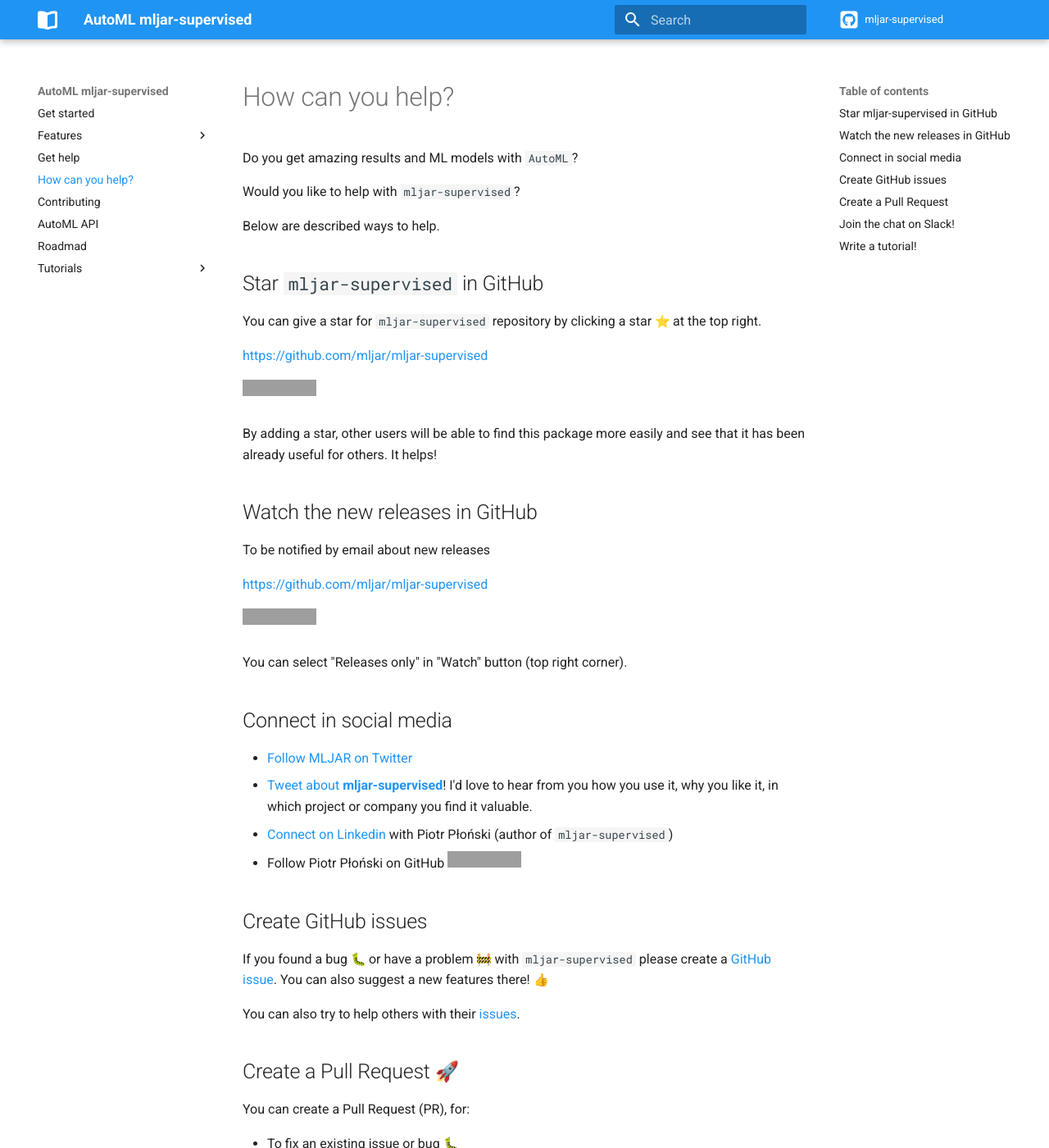
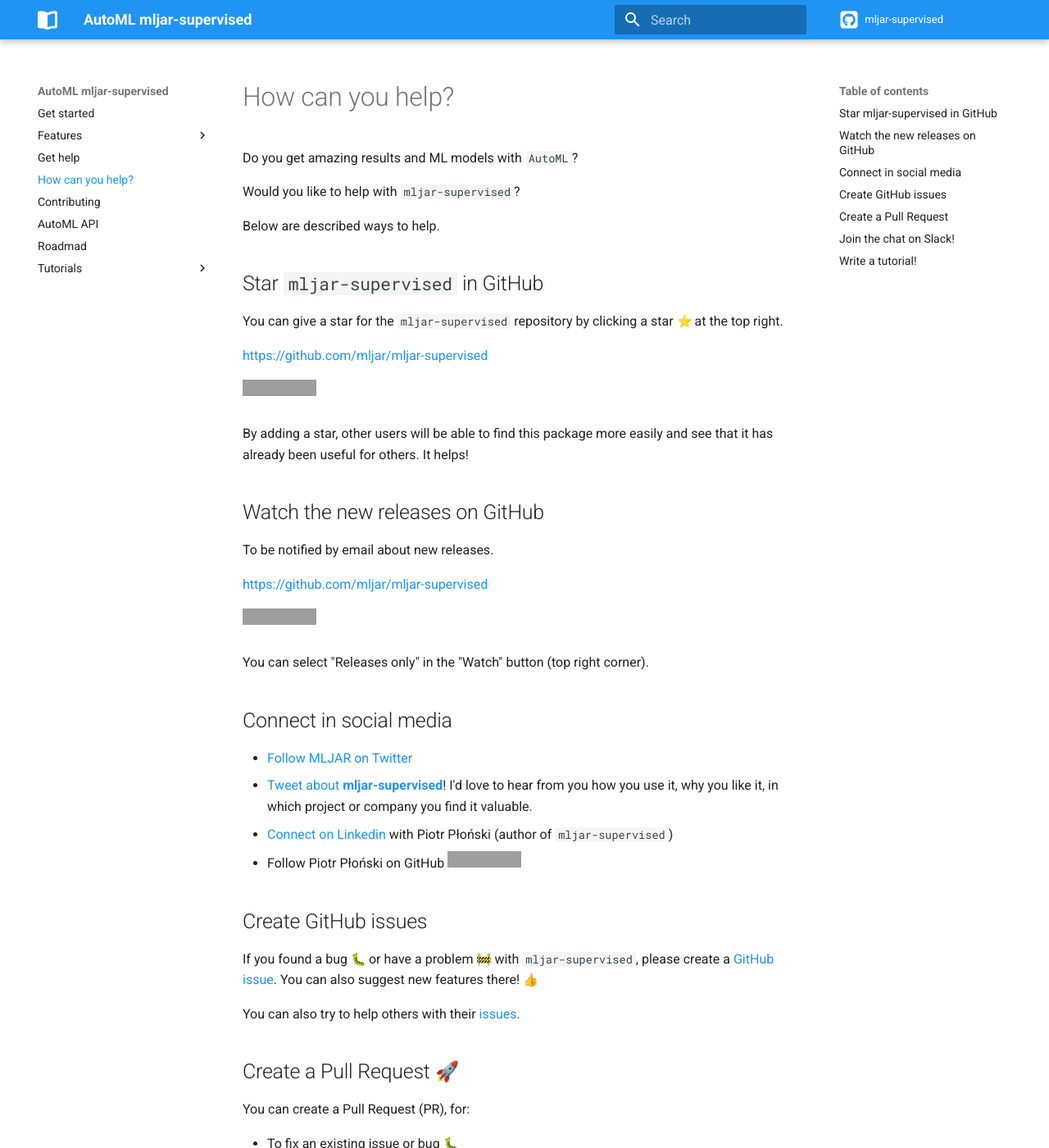
Before and after one commit to mljar/docs, an MkDocs documentation site: the page built from docs/help.md, in a window 1280 px wide and 1400 px high, cut to the strip 0-1400 px from the top of the window. Shown: the whole strip at 82% size. Built offline with MkDocs 1.6.1 and Material for MkDocs 9.7.7, drawn with Linux system fonts in a browser that asks for light colours; emoji names are drawn with the system emoji font; comment, search, counter and statistics services are not loaded; some of the changed text lies outside the part shown; grey boxes are pictures that could not be loaded.

Commit message:
Update help.md

```diff
--- a/docs/help.md
+++ b/docs/help.md
@@ -9,23 +9,23 @@ Below are described ways to help.
 
 ## Star `mljar-supervised` in GitHub
 
-You can give a star for `mljar-supervised` repository by clicking a star :star: at the top right.
+You can give a star for the `mljar-supervised` repository by clicking a star :star: at the top right.
 
 [https://github.com/mljar/mljar-supervised](https://github.com/mljar/mljar-supervised)
 
 <iframe src="https://ghbtns.com/github-btn.html?user=mljar&repo=mljar-supervised&type=star&count=true&size=large" frameborder="0" scrolling="0" width="170" height="30" title="GitHub"></iframe>
 
-By adding a star, other users will be able to find this package more easily and see that it has been already useful for others. It helps!
+By adding a star, other users will be able to find this package more easily and see that it has already been useful for others. It helps!
 
-## Watch the new releases in GitHub
+## Watch the new releases on GitHub
 
-To be notified by email about new releases
+To be notified by email about new releases.
 
 [https://github.com/mljar/mljar-supervised](https://github.com/mljar/mljar-supervised)
 
 <iframe src="https://ghbtns.com/github-btn.html?user=mljar&repo=mljar-supervised&type=watch&count=true&size=large&v=2" frameborder="0" scrolling="0" width="170" height="30" title="GitHub"></iframe>
 
-You can select "Releases only" in "Watch" button (top right corner).
+You can select "Releases only" in the "Watch" button (top right corner).
 
 ## Connect in social media
 
@@ -36,7 +36,7 @@ You can select "Releases only" in "Watch" button (top right corner).
 
 ## Create GitHub issues
 
-If you found a bug :bug: or have a problem :construction: with `mljar-supervised` please create a [GitHub issue](https://github.com/mljar/mljar-supervised/issues/new). You can also suggest a new features there! :+1:
+If you found a bug :bug: or have a problem :construction: with `mljar-supervised`, please create a [GitHub issue](https://github.com/mljar/mljar-supervised/issues/new). You can also suggest new features there! :+1:
 
 You can also try to help others with their [issues](https://github.com/mljar/mljar-supervised/issues).
 
@@ -52,11 +52,11 @@ You can create a Pull Request (PR), for:
 
 You can join our Slack channel by clicking this [invite link](https://mljar-supervised.slack.com/join/shared_invite/zt-gkhfsvhw-H6LMKxxV5adeTmn9V7nbZw#/).
 
-You can discuss there Machine Learning topics, ask ML and data questions and watch development of AutoML.
+It's a place to discuss Machine Learning topics, ask ML and data questions and watch the development of AutoML.
 
 ## Write a tutorial! :books: :book:
 
-You can write a tutorial for others about how are you using `AutoML`. You can publish it on:
+You can write a tutorial for others about how you are using `AutoML`. You can publish it on:
 
 - MLJAR's [blog](https://mljar.com/blog) - please let me know if interested
 - [Towards Data Science](https://towardsdatascience.com/)
@@ -64,4 +64,4 @@ You can write a tutorial for others about how are you using `AutoML`. You can pu
 - [FreeCodeCamp](https://www.freecodecamp.org)
 - Your blog or website
 
-When you have post ready I would love to read it and give you a feedback. I will also share it in my social accounts and paste a link in the documentation. :+1:
+When the post is ready I would love to read it and give you feedback. I will also share it in my social accounts and paste a link in the documentation. :+1:
```
